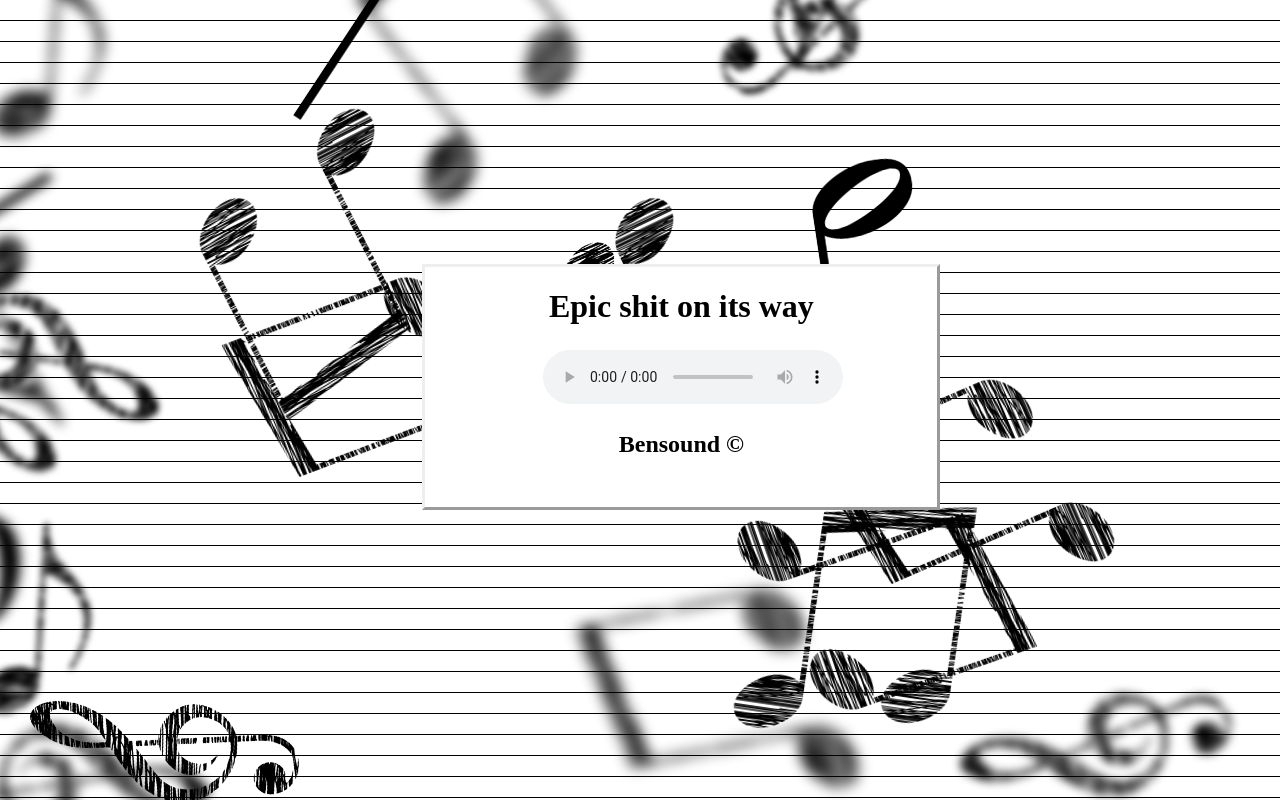
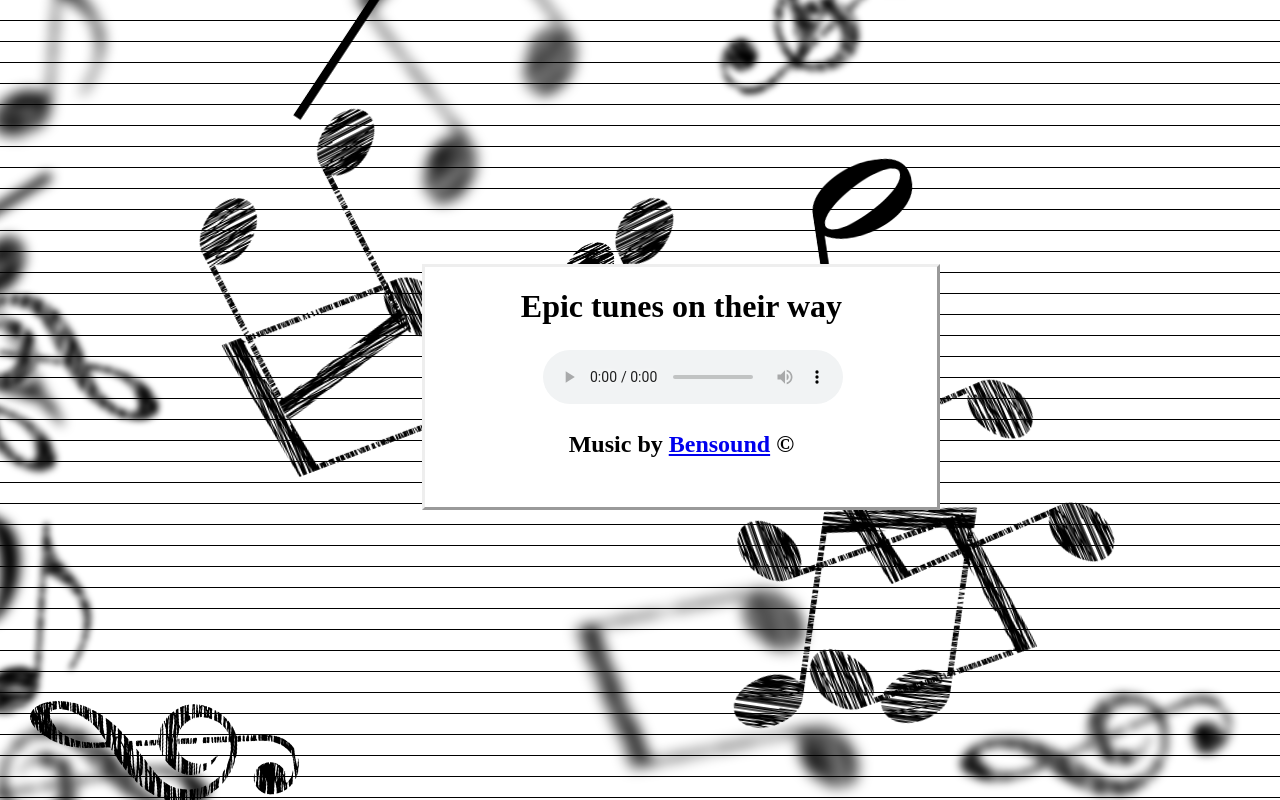
Before and after one commit to Diozso/music, a plain HTML site: page index.html in a window 1280 px wide. Drawn offline with Linux system fonts and the light colour scheme.

Commit message:
copyright added

```diff
--- a/index.html
+++ b/index.html
@@ -15,7 +15,7 @@
 		</div>
 
 		<div class="MusicPlayer">
-			<h1>Epic shit on its way</h1>
+			<h1>Epic tunes on their way</h1>
 			<table>
 				<tr>
 					<td>
@@ -25,7 +25,7 @@
 					</td>
 				</tr>
 			</table>
-			<h2> Bensound &copy </h2>
+			<h2> Music by <a href="http://www.bensound.com/">Bensound</a> &copy </h2>
 		</div>
 
 
```
